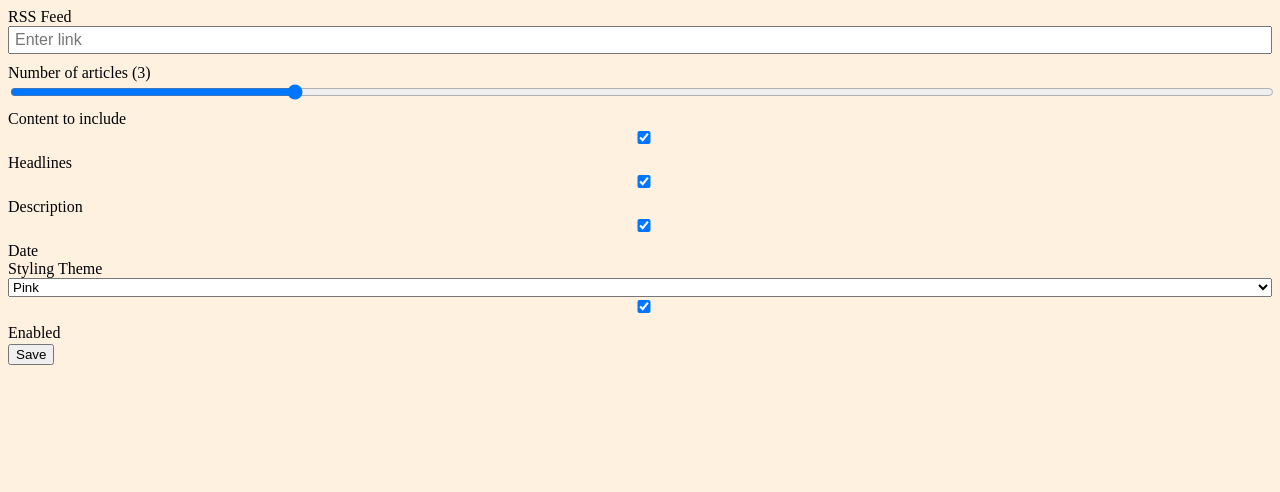
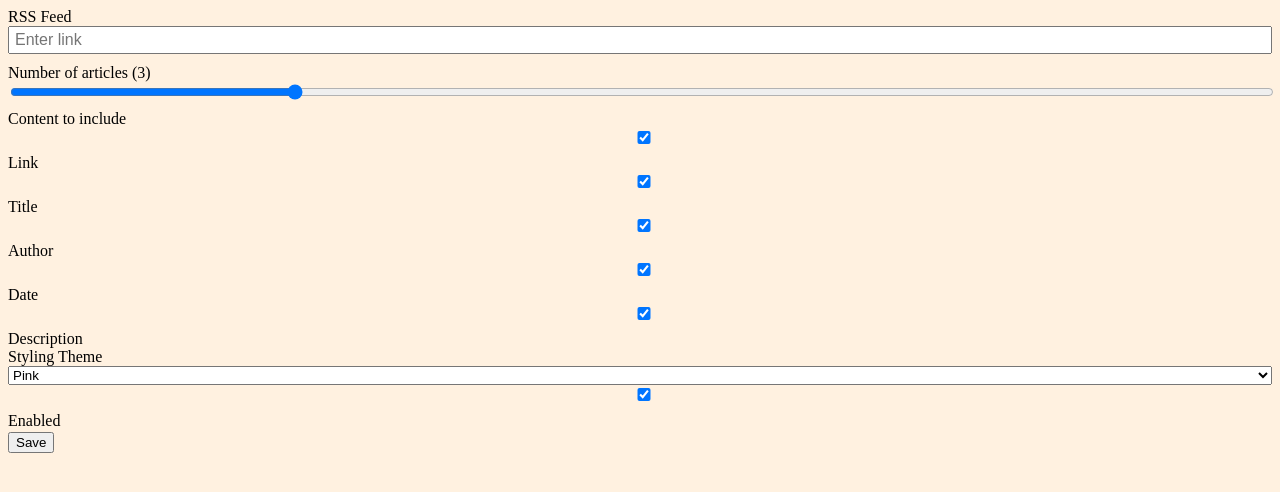
Before and after one commit to ftlabs/email-signatures, a browser extension: page src/dialog.html in a window 1280 px wide. Drawn offline with Linux system fonts and the light colour scheme; a small style sheet from the web is missing.

Commit message:
Added extra ommitted things

```diff
--- a/src/dialog.html
+++ b/src/dialog.html
@@ -64,12 +64,20 @@
 			<div class="o-forms-group">
 				<label class="o-forms-label">Content to include</label>
 
-				<input class="o-forms-checkbox" type="checkbox" id="include-headlines" value="true" checked></input>
-				<label class="o-forms-label" for="include-headlines">Headlines</label>
+				<input class="o-forms-checkbox" type="checkbox" id="include-link" value="true" checked></input>
+				<label class="o-forms-label" for="include-link">Link</label>
+
+				<input class="o-forms-checkbox" type="checkbox" id="include-title" value="true" checked></input>
+				<label class="o-forms-label" for="include-title">Title</label>
+
+				<input class="o-forms-checkbox" type="checkbox" id="include-author" value="true" checked></input>
+				<label class="o-forms-label" for="include-Author">Author</label>
+
+				<input class="o-forms-checkbox" type="checkbox" id="include-humanDate" value="true" checked></input>
+				<label class="o-forms-label" for="include-humanDate">Date</label>
+
 				<input class="o-forms-checkbox" type="checkbox" id="include-description" value="true" checked></input>
 				<label class="o-forms-label" for="include-description">Description</label>
-				<input class="o-forms-checkbox" type="checkbox" id="include-date" value="true" checked></input>
-				<label class="o-forms-label" for="include-date">Date</label>
 
 			</div>
 
```
